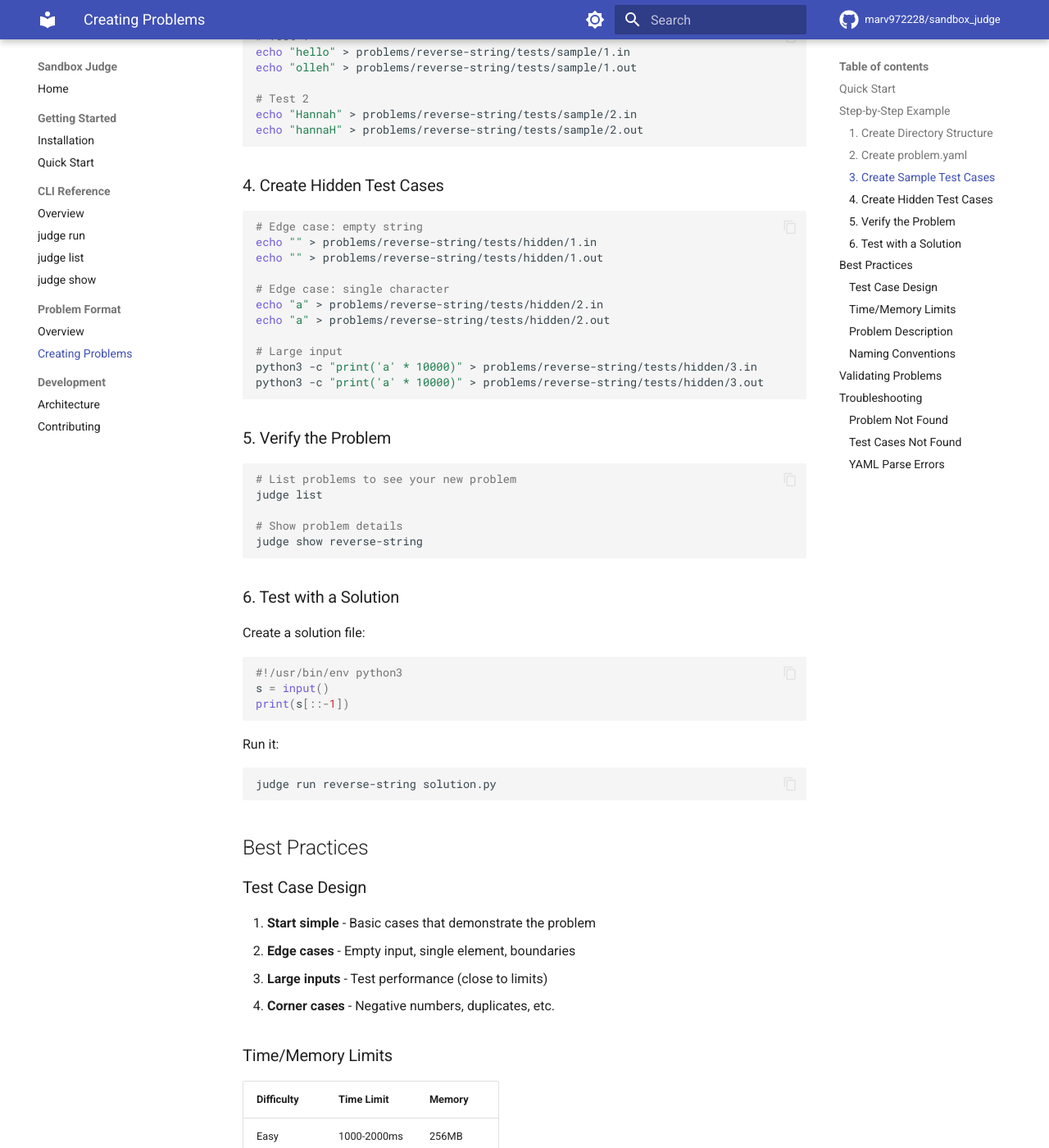
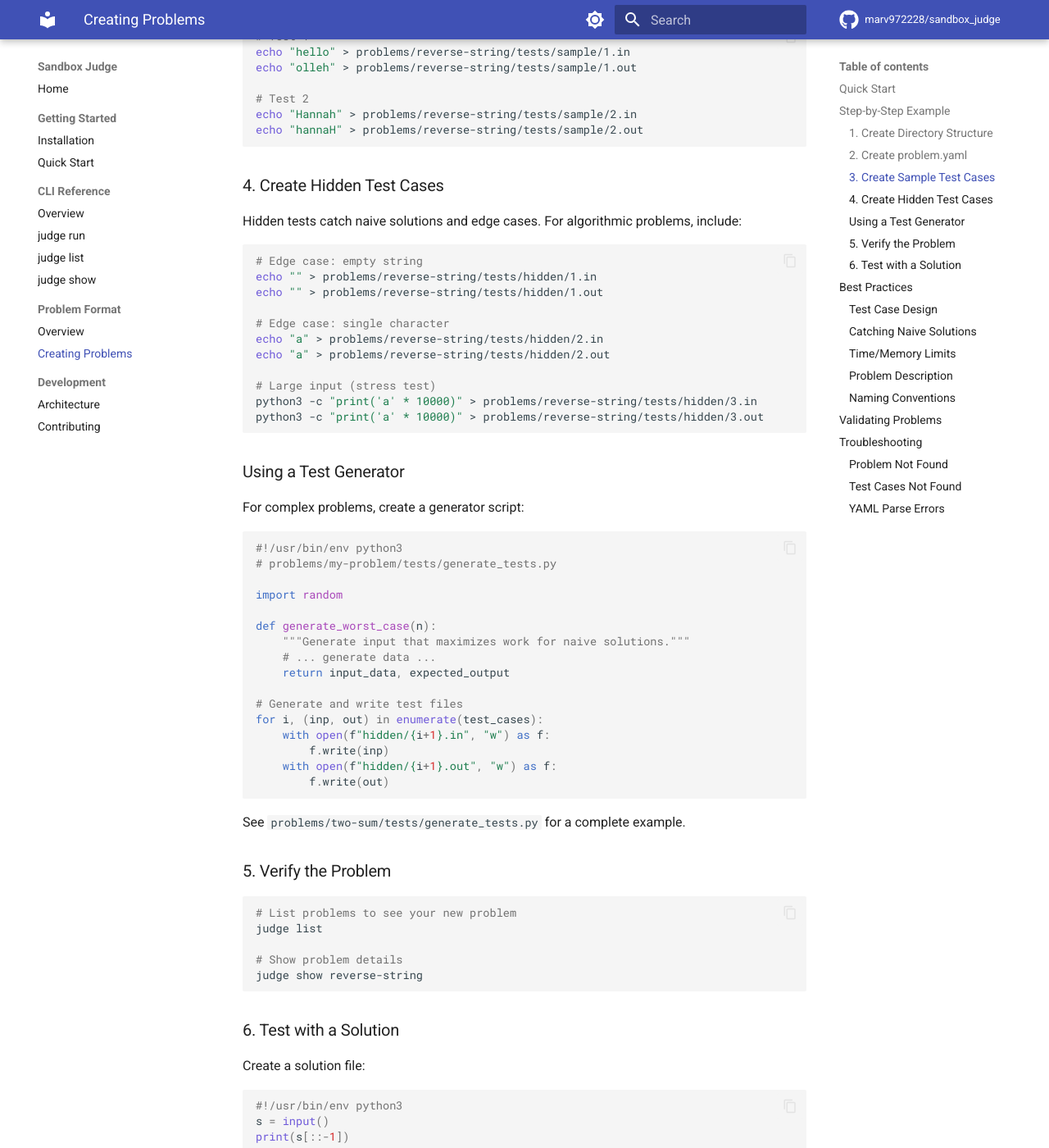
Before and after one commit to marv972228/sandbox_judge, an MkDocs documentation site: the page built from docs/content/docs/problems/creating.md, in a window 1280 px wide and 1400 px high, scrolled down 1476 px. Shown: the whole window at 82% size. Built offline with MkDocs 1.6.1 and Material for MkDocs 9.7.7, drawn with Linux system fonts in a browser that asks for light colours; comment, search, counter and statistics services are not loaded; some of the changed text lies outside the part shown.

````diff
--- a/docs/content/docs/problems/creating.md
+++ b/docs/content/docs/problems/creating.md
@@ -73,6 +73,8 @@ echo "hannaH" > problems/reverse-string/tests/sample/2.out
 
 ### 4. Create Hidden Test Cases
 
+Hidden tests catch naive solutions and edge cases. For algorithmic problems, include:
+
 ```bash
 # Edge case: empty string
 echo "" > problems/reverse-string/tests/hidden/1.in
@@ -82,10 +84,35 @@ echo "" > problems/reverse-string/tests/hidden/1.out
 echo "a" > problems/reverse-string/tests/hidden/2.in
 echo "a" > problems/reverse-string/tests/hidden/2.out
 
-# Large input
+# Large input (stress test)
 python3 -c "print('a' * 10000)" > problems/reverse-string/tests/hidden/3.in
 python3 -c "print('a' * 10000)" > problems/reverse-string/tests/hidden/3.out
 ```
+
+### Using a Test Generator
+
+For complex problems, create a generator script:
+
+```python
+#!/usr/bin/env python3
+# problems/my-problem/tests/generate_tests.py
+
+import random
+
+def generate_worst_case(n):
+    """Generate input that maximizes work for naive solutions."""
+    # ... generate data ...
+    return input_data, expected_output
+
+# Generate and write test files
+for i, (inp, out) in enumerate(test_cases):
+    with open(f"hidden/{i+1}.in", "w") as f:
+        f.write(inp)
+    with open(f"hidden/{i+1}.out", "w") as f:
+        f.write(out)
+```
+
+See `problems/two-sum/tests/generate_tests.py` for a complete example.
 
 ### 5. Verify the Problem
 
@@ -121,6 +148,22 @@ judge run reverse-string solution.py
 2. **Edge cases** - Empty input, single element, boundaries
 3. **Large inputs** - Test performance (close to limits)
 4. **Corner cases** - Negative numbers, duplicates, etc.
+5. **Worst case placement** - Put answers at the end to maximize work for naive solutions
+
+### Catching Naive Solutions
+
+For problems with optimal complexity requirements (e.g., O(n) vs O(n²)):
+
+| Problem Complexity | Recommended n | Operations |
+|-------------------|---------------|------------|
+| O(n) vs O(n²) | 50,000-100,000 | 2.5B-10B for naive |
+| O(n log n) vs O(n²) | 10,000-50,000 | 100M-2.5B for naive |
+| O(log n) vs O(n) | 100,000-1,000,000 | Tests scaling |
+
+**Example for Two Sum (O(n) required):**
+- n=10,000: Naive might barely pass
+- n=50,000: Naive will definitely TLE
+- n=100,000: Guaranteed TLE for naive
 
 ### Time/Memory Limits
 
````
Also changed, not shown: TASKS.md (+11 -0 lines), docs/content/docs/problems/overview.md (+21 -0 lines).
